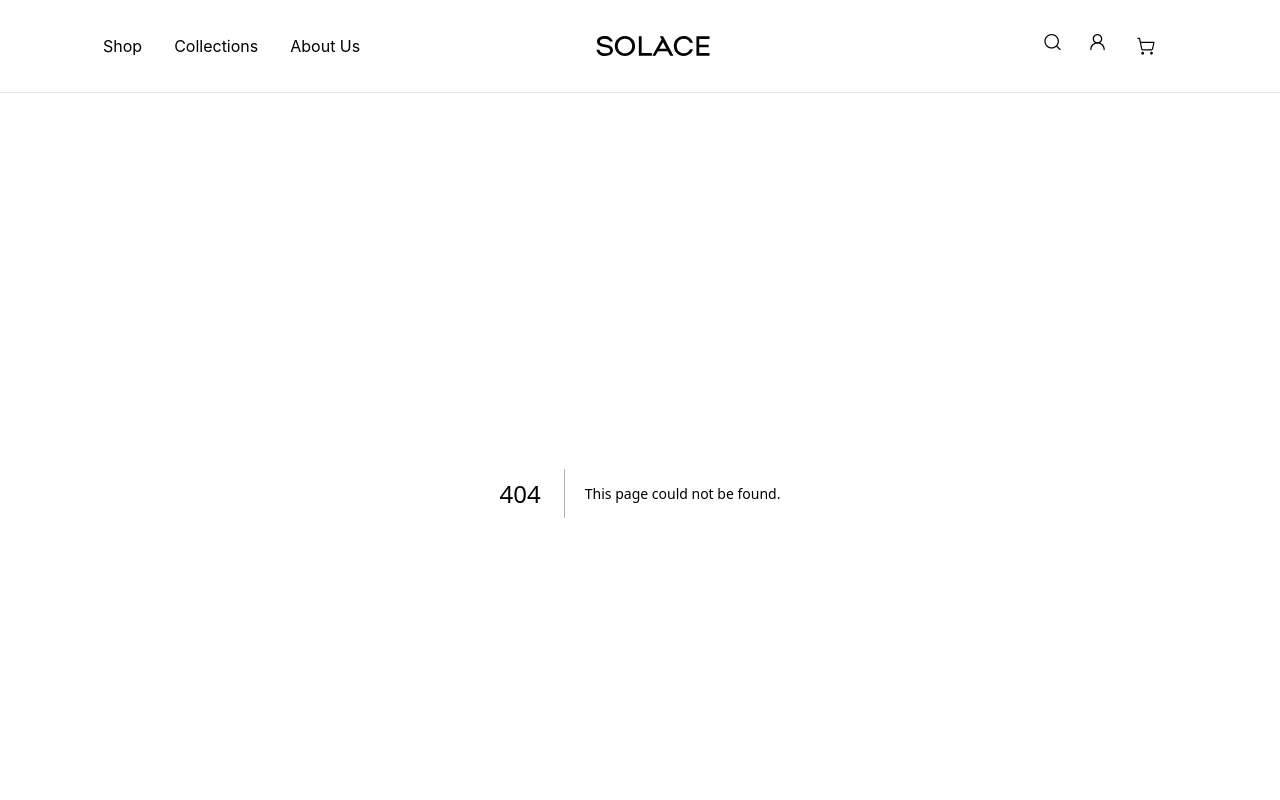
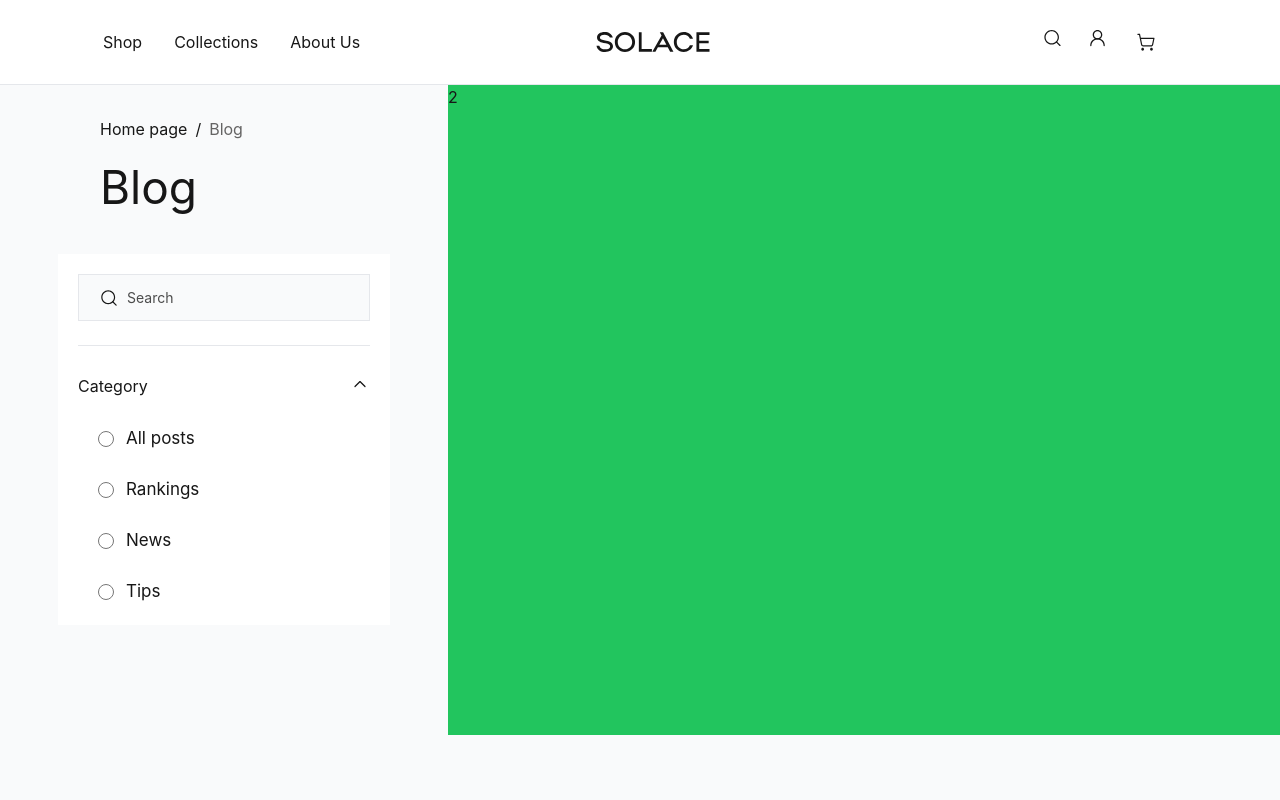
Before and after one commit to Sky-Netics/Solace, a Next.js app: page /blog in a window 1280 px wide. Before the commit this address had no page. Shown: the top 800 px of the page. Built offline with nearby package versions, Linux system fonts and the light colour scheme.

Commit message:
Update 5 Azar

```diff
--- /dev/null
+++ b/src/app/blog/layout.tsx
@@ -0,0 +1,18 @@
+// app/dashboard/layout.tsx
+
+import CarouselComponent from "../components/CarouselComponent/CarouselComponent";
+
+export default function DashboardLayout({
+    children,
+}: {
+    children: React.ReactNode;
+}) {
+    return (
+        <div className="flex flex-col bg-gray-50">
+            <div className="mb-[100px]">
+                {children}
+            </div>
+
+            <CarouselComponent title="Recommended products"/>
+        </div>
+    )}
--- /dev/null
+++ b/src/app/blog/page.tsx
@@ -0,0 +1,46 @@
+import CategoryBox from "../components/CategoryBox/categoryBox"
+
+const BlogPage = () =>{
+    return(
+        <div className="flex">
+
+
+            <div className="w-[35%]">
+
+                <div className="px-[100px] mb-8 mt-8">
+                    <div className="mb-3 flex">
+                        <p className="mr-2">Home page</p>
+                        <p>/</p>
+                        <p className="ml-2 text-[#656464]">Blog</p>
+                    </div>
+                    <h1 className="text-[46px]">Blog</h1>
+                </div>
+
+                <div className="bg-white w-[332px] mx-auto px-5 py-5">
+                    <div className="border w-[292px] flex items-center pl-5 bg-gray-50">
+                        <div>
+                        <svg width="21" height="20" viewBox="0 0 21 20" fill="none" xmlns="http://www.w3.org/2000/svg" className="mr-2 h-5 w-5"><title>Search icon</title><path fillRule="evenodd" clipRule="evenodd" d="M9.66667 3.125C6.32995 3.125 3.625 5.82995 3.625 9.16667C3.625 12.5034 6.32995 15.2083 9.66667 15.2083C13.0034 15.2083 15.7083 12.5034 15.7083 9.16667C15.7083 5.82995 13.0034 3.125 9.66667 3.125ZM2.375 9.16667C2.375 5.13959 5.63959 1.875 9.66667 1.875C13.6937 1.875 16.9583 5.13959 16.9583 9.16667C16.9583 13.1937 13.6937 16.4583 9.66667 16.4583C5.63959 16.4583 2.375 13.1937 2.375 9.16667Z" fill="currentColor"></path><path fillRule="evenodd" clipRule="evenodd" d="M13.9747 13.4747C14.2188 13.2306 14.6145 13.2306 14.8586 13.4747L18.4419 17.0581C18.686 17.3021 18.686 17.6979 18.4419 17.9419C18.1979 18.186 17.8021 18.186 17.5581 17.9419L13.9747 14.3586C13.7306 14.1145 13.7306 13.7188 13.9747 13.4747Z" fill="currentColor"></path></svg>
+                        </div>
+                        <input type="text" className="w-full py-3 focus:outline-none placeholder-[#4c4c4c] text-[14px] bg-gray-50" placeholder="Search"/>
+                    </div>
+                    <br />
+                    <hr />
+
+                    <CategoryBox/>
+                </div>
+
+
+
+            </div>
+
+            <div className="w-[65%] bg-green-500 h-[650px]">
+                2
+            </div>
+
+
+            </div>
+
+    )
+}
+
+export default BlogPage
--- a/src/app/components/CarouselComponent/CarouselComponent.tsx
+++ b/src/app/components/CarouselComponent/CarouselComponent.tsx
@@ -2,7 +2,6 @@
 
 import React, { useEffect, useRef, useState } from "react";
 import Image from "next/image";
-import Link from "next/link";
 import AliceCarousel from "react-alice-carousel";
 import "react-alice-carousel/lib/alice-carousel.css";
 
@@ -216,7 +215,7 @@ const CarouselComponent = ({title}:{title: string}) => {
   },[])
 
   return (
-    <div className="flex flex-col mb-[100px]">
+    <div className="flex flex-col">
       <div className="flex justify-between px-[100px] max-sm:px-[25px]">
         <h1 className="text-[32px] max-sm:text-[24px]">{title}</h1>
 
@@ -283,10 +282,6 @@ const CarouselComponent = ({title}:{title: string}) => {
         />
       </div>
 
-      <Link href="/shop" className="mx-auto">
-        <button className=" bg-[#090909] text-white px-5 py-3 rounded-3xl text-[14px]  transition-colors duration-500 hover:bg-[#171717]">View all</button>
-      </Link>
-
     </div>
   );
 };
--- /dev/null
+++ b/src/app/components/CategoryBox/categoryBox.tsx
@@ -0,0 +1,81 @@
+"use client"
+import { useState } from "react"
+
+const CategoryBox = ()=>{
+
+    const [openCategoryBox, setOpenCategoryBox]= useState(true)
+
+    return(
+        <div>
+
+            <div className="flex justify-between my-7 cursor-pointer" onClick={()=>setOpenCategoryBox((prev)=>!prev)}>
+
+            <h1>Category</h1>
+
+            <div >
+                {
+                    openCategoryBox ? (
+                        <svg width="20" height="20" viewBox="0 0 20 20" fill="none" xmlns="http://www.w3.org/2000/svg" className="h-5 w-5 rotate-180"><title>Chevron down icon</title><path fillRule="evenodd" clipRule="evenodd" d="M4.55806 7.05806C4.80214 6.81398 5.19786 6.81398 5.44194 7.05806L10 11.6161L14.5581 7.05806C14.8021 6.81398 15.1979 6.81398 15.4419 7.05806C15.686 7.30214 15.686 7.69786 15.4419 7.94194L10.4419 12.9419C10.1979 13.186 9.80214 13.186 9.55806 12.9419L4.55806 7.94194C4.31398 7.69786 4.31398 7.30214 4.55806 7.05806Z" fill="currentColor"></path></svg>
+                    ):(
+                        <svg width="20" height="20" viewBox="0 0 20 20" fill="none" xmlns="http://www.w3.org/2000/svg" className="h-5 w-5"><title>Chevron down icon</title><path fillRule="evenodd" clipRule="evenodd" d="M4.55806 7.05806C4.80214 6.81398 5.19786 6.81398 5.44194 7.05806L10 11.6161L14.5581 7.05806C14.8021 6.81398 15.1979 6.81398 15.4419 7.05806C15.686 7.30214 15.686 7.69786 15.4419 7.94194L10.4419 12.9419C10.1979 13.186 9.80214 13.186 9.55806 12.9419L4.55806 7.94194C4.31398 7.69786 4.31398 7.30214 4.55806 7.05806Z" fill="currentColor"></path></svg>
+                    )
+                }
+            </div>
+
+            </div>
+
+            {openCategoryBox &&(
+            <div className="px-5 text-[17px]">
+
+            <div className="flex items-center">
+                <input
+                type="radio"
+                id="all-posts"
+                name="category"
+                value="All-posts"
+                className="mr-3 cursor-pointer w-4 h-4 accent-black"
+                />
+                <label className="cursor-pointer" htmlFor="all-posts">All posts</label>
+            </div><br/>
+
+            <div className="flex items-center">
+                <input
+                type="radio"
+                id="rankings"
+                name="category"
+                value="rankings"
+                className="mr-3 cursor-pointer w-4 h-4 accent-black"
+                />
+                <label className="cursor-pointer" htmlFor="rankings">Rankings</label>
+            </div><br />
+
+            <div className="flex items-center">
+                <input
+                type="radio"
+                id="news"
+                name="category"
+                value="news"
+                className="mr-3 cursor-pointer w-4 h-4 accent-black"
+                />
+                <label className="cursor-pointer" htmlFor="news">News</label>
+            </div><br />
+
+            <div className="flex items-center">
+                <input
+                type="radio"
+                id="tips"
+                name="category"
+                value="tips"
+                className="mr-3 cursor-pointer w-4 h-4 accent-black"
+                />
+                <label className="cursor-pointer" htmlFor="tips">Tips</label>
+            </div>
+
+            </div>)
+            }
+
+        </div>
+    )
+}
+
+export default CategoryBox
--- a/src/app/components/Navbar/navbar.tsx
+++ b/src/app/components/Navbar/navbar.tsx
@@ -39,7 +39,7 @@ const Navbar = () => {
     }
 
     return (
-        <div className="flex justify-between items-center overflow-x-hidden border-b py-5 px-[87px] max-xl:px-[45px] max-sm:px-0">
+        <div className="flex justify-between items-center overflow-x-hidden border-b py-4 px-[87px] max-xl:px-[45px] max-sm:px-0">
 
             <div className="max-[900px]:hidden">
                 <ul className="flex">
--- a/src/app/page.tsx
+++ b/src/app/page.tsx
@@ -156,6 +156,12 @@ export default function Home() {
       {/* Our bestsellers */}
         <CarouselComponent title={'Our bestsellers'}/>
 
+          <div className="text-center mb-[130px]">
+            <Link href="/shop" className="mx-auto">
+             <button className=" bg-[#090909] text-white px-5 py-3 rounded-3xl text-[14px]  transition-colors duration-500 hover:bg-[#171717]">View all</button>
+            </Link>
+          </div>
+
 
       {/* 10 years of inspiring interiors */}
         <div className="px-[100px] mb-[100px] relative max-xl:px-[50px] max-sm:px-[15px]">
```
